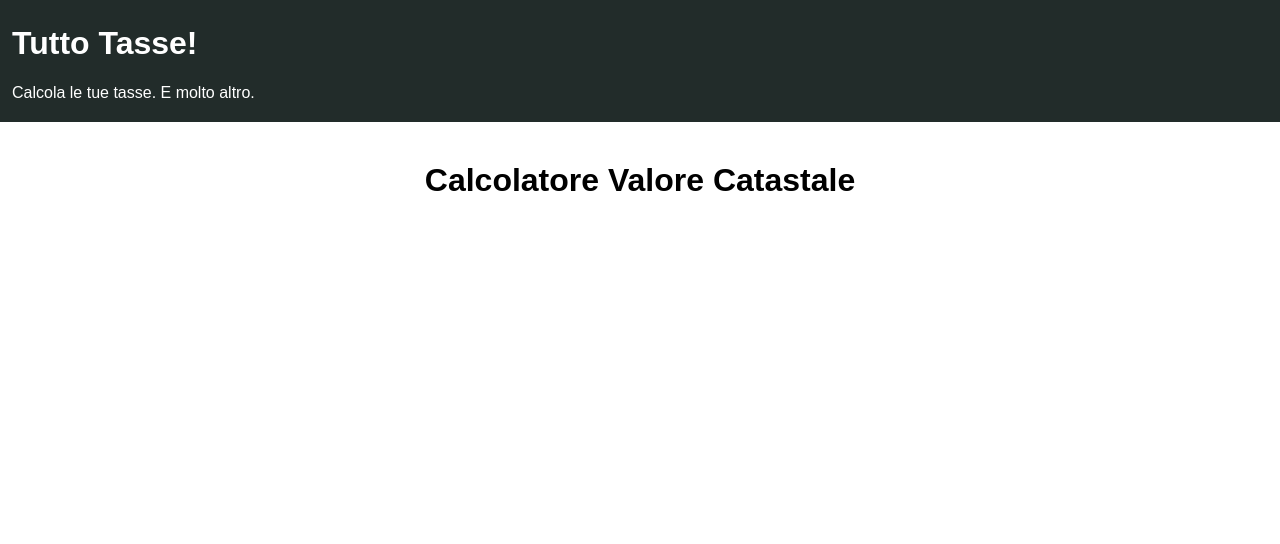
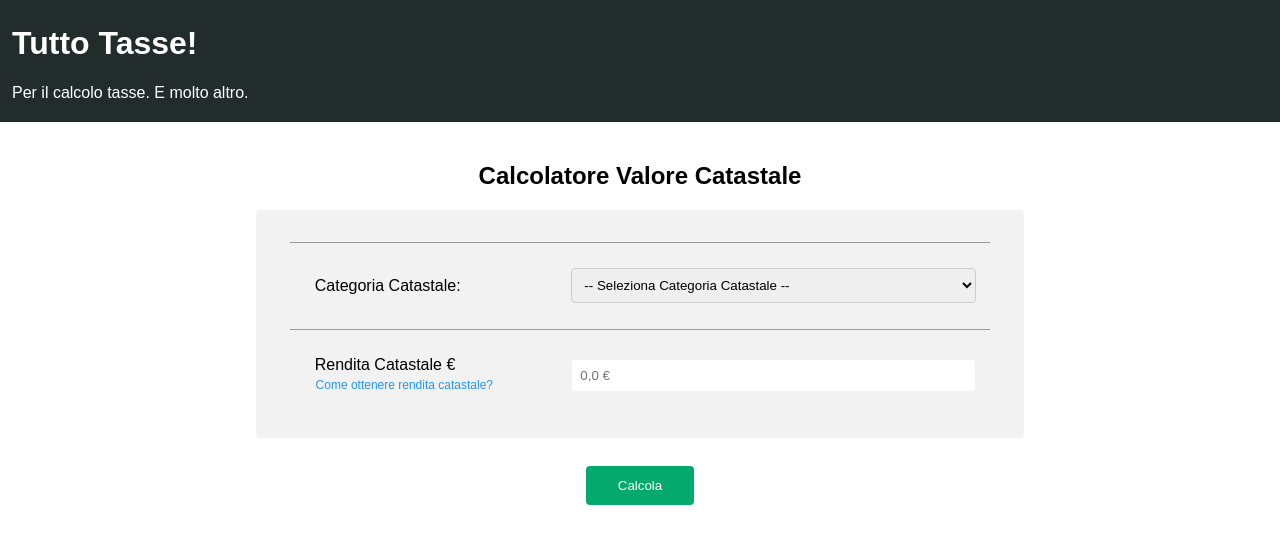
Before and after one commit to aCarinato/tutto-tasse, a plain HTML site: page calcolatori/valore-catastale.html in a window 1280 px wide. Drawn offline with Linux system fonts and the light colour scheme.

Commit message:
added input section

```diff
--- a/calcolatori/valore-catastale.css
+++ b/calcolatori/valore-catastale.css
@@ -0,0 +1,48 @@
+.container-enlarged {
+    width: 35%;
+}
+
+.col-60-modified {
+    vertical-align: middle;
+    padding-top: 0;
+    margin-top: 1.25rem;
+}
+
+.col-40-modified {
+    vertical-align: middle;
+    padding-top: 0;
+    margin-top: 1.25rem;
+}
+
+#input-amount {
+    width: 100%;
+    margin: 0;
+}
+
+/* ------------- */
+/* MEDIA QUERIES */
+/* ------------- */
+
+@media screen and (max-width: 1600px) {
+    .container-enlarged {
+        width: 60%;
+    }
+}
+
+@media screen and (max-width: 850px) {
+    .container-enlarged {
+        width: 90%;
+    }
+    .col-60, .col-40, input[type=submit] {
+        width: 100%;
+    }
+    /* #div-results {
+        width: 90%;
+    } */
+}
+
+@media screen and (max-width: 352px) {
+    html, select {
+        font-size: 0.75rem;
+    }
+}
--- a/calcolatori/valore-catastale.html
+++ b/calcolatori/valore-catastale.html
@@ -12,11 +12,50 @@
     <div class="text-left">
         <a href="../index.html" id="homepage-link">
             <h1>Tutto Tasse!</h1>
-            <p>Calcola le tue tasse. E molto altro.</p>
+            <p>Per il calcolo tasse. E molto altro.</p>
         </a>
     </div>
 </header>
 <body>
-    <h1>Calcolatore Valore Catastale</h1>
+    <h2>Calcolatore Valore Catastale</h2>
+
+    <div class="container container-enlarged">
+        <form action="">
+            <fieldset>
+                <div class="col-40 col-40-modified">
+                    <label class="label-radio" for="tipo-abitazione">Categoria Catastale: </label>
+                </div>
+                <div class="col-60 col-60-modified">
+                    <select name="categoria-catastale" id="categoria-catastale" required>
+                        <option value="categoria-catastale-disabled" disabled selected value>-- Seleziona Categoria Catastale --</option>
+                        <option value="prima-casa">Categoria A (escluso A/10) "Prima Casa"</option>
+                        <option value="seconda-casa">Categoria A (escluso A/10) "Non Prima Casa"</option>
+                        <option value="categoria-A/10">Categoria A/10 "Uffici e studi privati"</option>
+                        <option value="categoria-B">Categoria B</option>
+                        <option value="categoria-C">Categoria C (escluso C/1)</option>
+                        <option value="categoria-C/1">Categoria C/1 "Negozi e botteghe"</option>
+                        <option value="categoria-D">Categoria D</option>
+                        <option value="categoria-E">Categoria E</option>
+                        <option value="terreno-non-edificabile">Terreno non edificabile</option>
+                        <option value="terreno-agricolo">Terreno (Imprenditori agricoli/coltivatori diretti)</option>
+                    </select>
+                </div>
+            </fieldset>
+            <fieldset>
+                <div class="col-40 col-40-modified">
+                    <label for="rendita-catastale">Rendita Catastale €</label>
+                    <a href="#">Come ottenere rendita catastale?</a>
+                </div>
+                <div class="col-60 col-60-modified">
+                    <input type="number" name="rendita-catastale" id="input-amount" placeholder="0,0 €" required>
+                </div>
+            </fieldset>
+        </form>
+    </div>
+    <div class="div-btn-calc">
+        <button id="btn-calc">Calcola</button>
+    </div>
+
+    <script src="valore-catastale.js"></script>
 </body>
 </html>
--- a/main.css
+++ b/main.css
@@ -34,7 +34,7 @@ body {
 /* --------------- */
 
 .mainpage-link {
-    font-size: 1rem;
+    font-size: 1.25rem;
 }
 
 .text-left {
@@ -62,6 +62,16 @@ fieldset {
     border: none;
     width: 95%;
     border-top: 1px solid #999;
+}
+
+select {
+    width: 100%;
+    padding: 0.5rem;
+    border: 1px solid #ccc;
+    border-radius: .25rem;
+    resize: vertical;
+    margin-top: 0;
+    /* font-size: 1rem; */
 }
 
 input[type=number] {
@@ -122,8 +132,7 @@ a {
     font-size: 1rem;
 }
 
-.col-25 {
-    /* float: left; */
+.col-60 {
     vertical-align: top;
     text-align: left;
     width: 60%;
@@ -132,7 +141,7 @@ a {
     padding-top: 0.75rem;
 }
 
-.col-75 {
+.col-40 {
     /* float: left; */
     text-align: left;
     width: 39%;
@@ -325,7 +334,7 @@ th {
     .container {
         width: 90%;
     }
-    .col-25, .col-75, input[type=submit] {
+    .col-60, .col-40, input[type=submit] {
         width: 100%;
     }
     /* #div-results {
```
Also changed, not shown: calcolatori/tasse-acquisto-casa.html (+5 -5 lines), calcolatori/tasse-acquisto-casa.js (+5 -6 lines), index.html (+1 -1 lines), calcolatori/valore-catastale.js (added).
